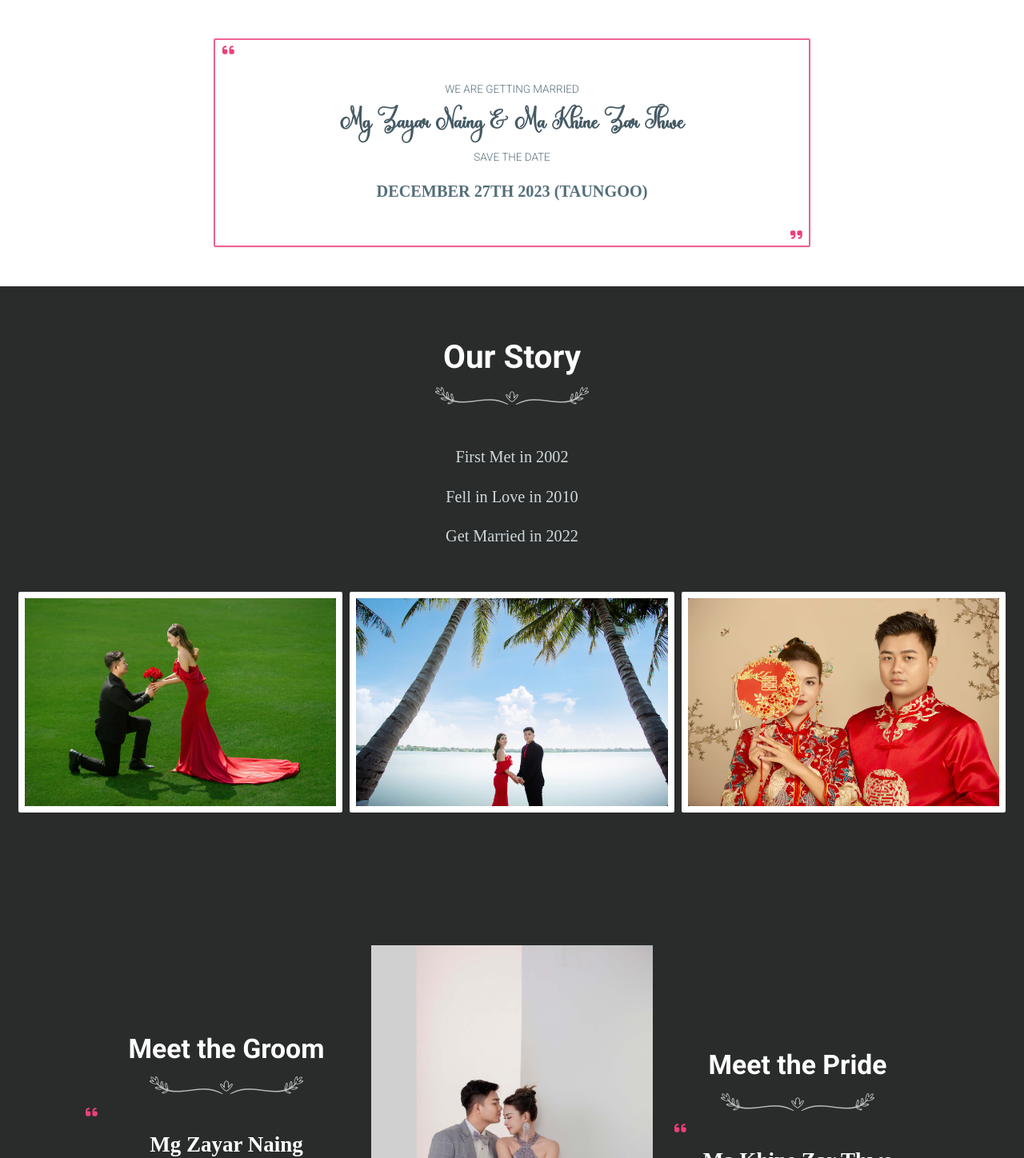
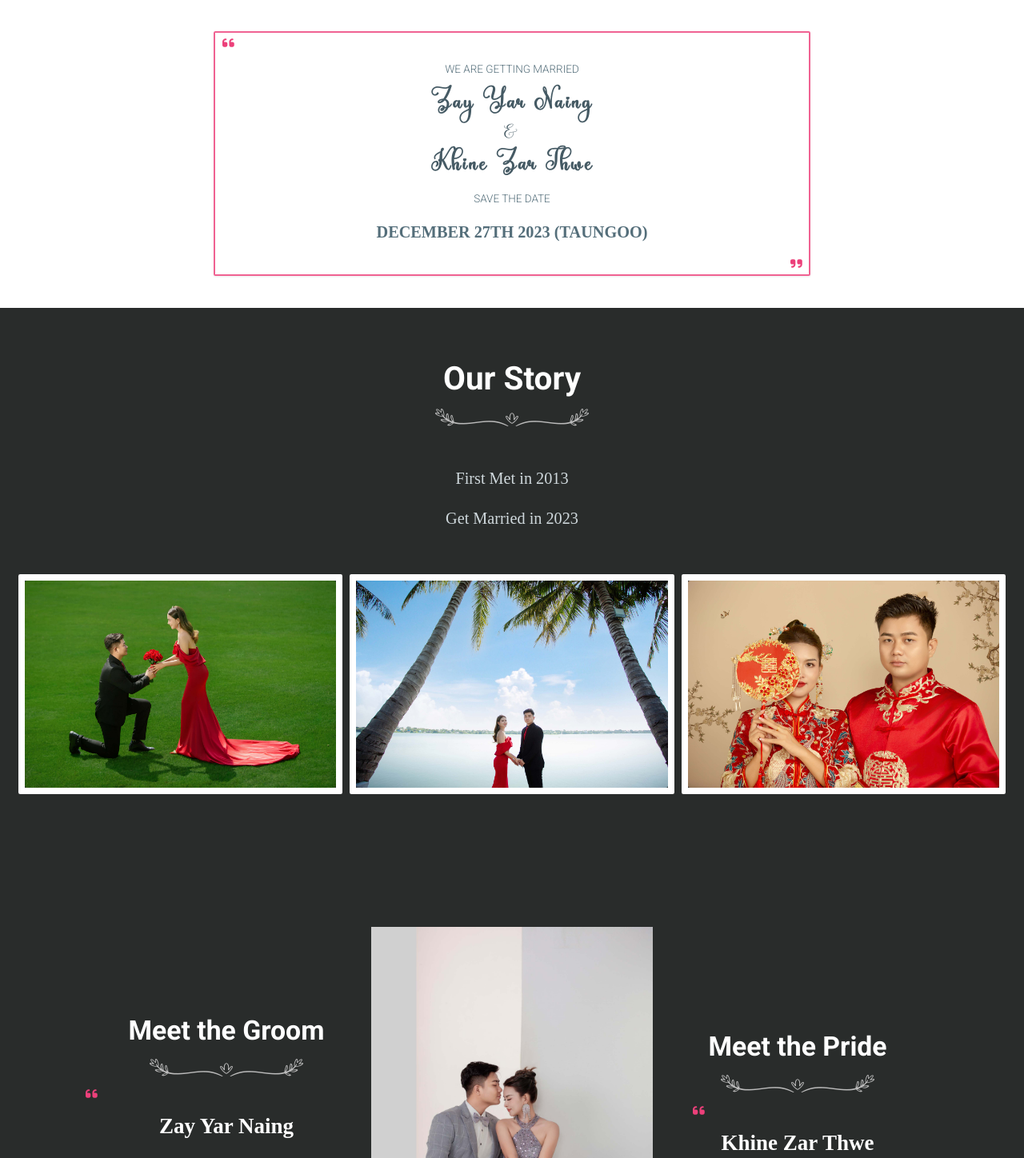
Before and after one commit to ekko1500/wedding3, a React (Vite) app: page /home in a window 1280 px wide. Shown: the part 802-2250 px from the top of the page at 80% size. Built offline with nearby package versions, Linux system fonts and the light colour scheme.

Commit message:
add logo

```diff
--- a/src/components/Greet.jsx
+++ b/src/components/Greet.jsx
@@ -16,7 +16,7 @@ function Greet() {
           <img src={header} />
           <br />
           <Status
-            name="Mg Zayar Naing"
+            name="Zay Yar Naing"
             status1="BE (Electronics Communication)"
             status2="(Founder of Tele Boss Fiber Internet Service Co.,ltd)"
           />
@@ -34,7 +34,7 @@ function Greet() {
           <br />
           <img src={header} />
           <br />
-          <Status name="Ma Khine Zar Thwe" status1="BE (Civil)" status2="" />
+          <Status name="Khine Zar Thwe" status1="BE (Civil)" status2="" />
         </div>
       </div>
     </div>
--- a/src/components/Intro.jsx
+++ b/src/components/Intro.jsx
@@ -1,15 +1,19 @@
-import { faQuoteLeft, faQuoteRight } from "@fortawesome/free-solid-svg-icons";
+import {
+  faHeart,
+  faQuoteLeft,
+  faQuoteRight,
+} from "@fortawesome/free-solid-svg-icons";
 import { FontAwesomeIcon } from "@fortawesome/react-fontawesome";
 
 function Intro() {
   return (
     <div
       className="flex  w-[95%] lg:w-full relative  items-center justify-center"
-      style={{ height: "40rem" }}
+      style={{ height: "43rem" }}
     >
       <div
         className=" p-4 absolute lg:w-7/12 sm:w-11/12 my-10  bg-white  shadow-sm flex   rounded border-2 border-pink-300 text-center items-center justify-center gap-6 flex-col"
-        style={{ height: "29rem" }}
+        style={{ height: "34rem" }}
       >
         <FontAwesomeIcon
           icon={faQuoteLeft}
@@ -19,9 +23,12 @@ function Intro() {
         />
         <p className=" text-2xl text-blue-gray-600">WE ARE GETTING MARRIED</p>
 
-        <h1 className=" font-bold lg:text-5xl sm:text-sm  text-blue-gray-700">
+        <h1 className=" font-bold lg:text-5xl sm:text-sm  text-blue-gray-700 tracking-widest">
           {" "}
-          Mg Zayar Naing & Ma Khine Zar Thwe
+          Zay Yar Naing
+          <br />
+          <h1 className=" my-4 text-4xl">&</h1>
+          Khine Zar Thwe
         </h1>
 
         <p className=" text-2xl text-blue-gray-600">SAVE THE DATE</p>
--- a/src/components/NavBar.jsx
+++ b/src/components/NavBar.jsx
@@ -40,7 +40,7 @@ export default function NavBar() {
               <div className="flex  flex-1 items-center justify-between  ">
                 {/* logo */}
                 <div className="  pt-1">
-                  <h2 className=" font-bold text-pink-300 ">NAMEHERE</h2>
+                  <h3 className=" font-bold text-pink-300 ">Zayar & Khine</h3>
                 </div>
                 {/* menu */}
                 <div className="hidden sm:ml-6 sm:block">
--- a/src/components/Story.jsx
+++ b/src/components/Story.jsx
@@ -15,11 +15,10 @@ function Story() {
       <br />
       <br />
       <div className=" text-4xl  text-blue-gray-100">
-        <h3 className=" text-4xl">First Met in 2002</h3>
+        <h3 className=" text-4xl">First Met in 2013</h3>
+
         <br />
-        <h3 className=" text-4xl">Fell in Love in 2010</h3>
-        <br />
-        <h3 className=" text-4xl">Get Married in 2022</h3>
+        <h3 className=" text-4xl">Get Married in 2023</h3>
       </div>
       <br />
       <br />
```
